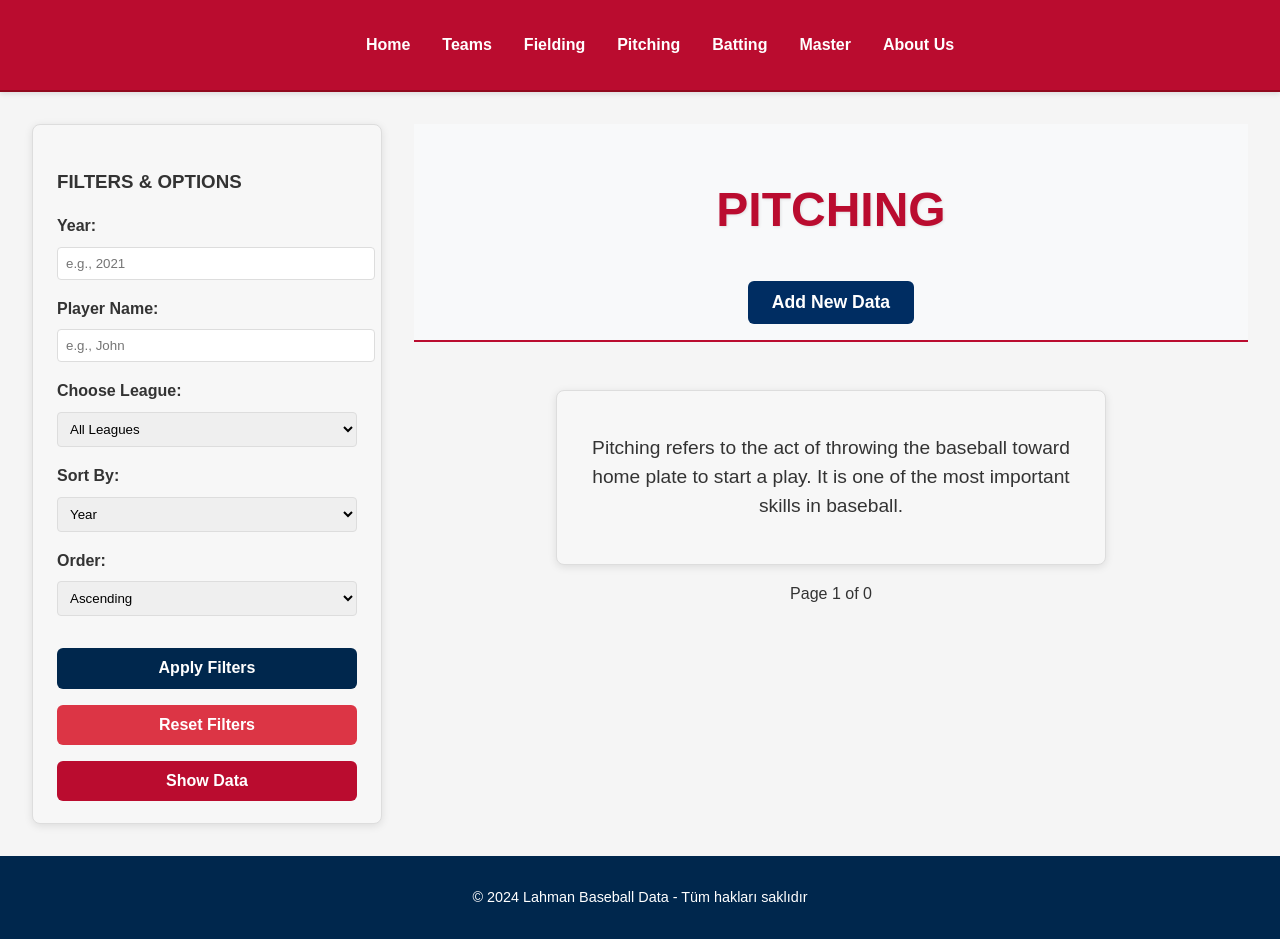
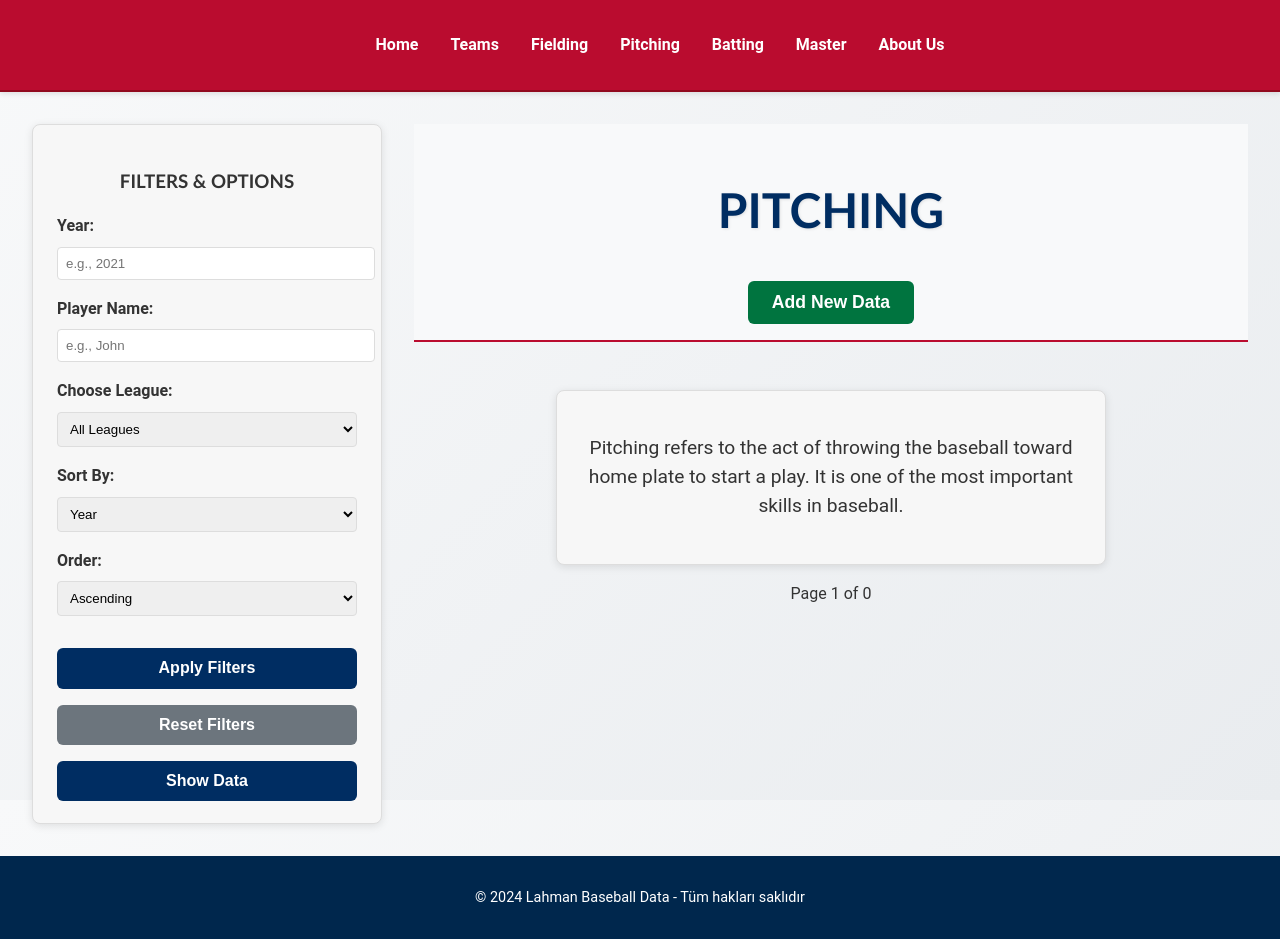
Before and after one commit to CommitCrewDB/CommitCrew, a Flask app: page /pitching in a window 1280 px wide. Run offline with Flask 3, Linux system fonts and the light colour scheme; data that the repository does not hold is empty.

Commit message:
Colors matched

```diff
--- a/app/static/pitching.css
+++ b/app/static/pitching.css
@@ -4,7 +4,25 @@
     gap: 2rem;
     margin: 2rem;
 }
+body {
+    font-family: 'Roboto', sans-serif;
+    background-color: #f8f9fa;
+    background: linear-gradient(135deg, #f8f9fa, #e9ecef);
+    margin: 0;
+    padding: 0;
+}
 
+h1, h2 {
+    font-family: 'Roboto', sans-serif;
+    font-weight: 700;
+}
+
+h1, h2, h3 {
+    color: #002d62;
+    text-align: center;
+    margin-bottom: 20px;
+    font-family: 'Trebuchet MS', sans-serif;
+}
 /* Sidebar */
 .sidebar {
     width: 300px;
@@ -55,21 +73,21 @@
 }
 
 .btn-primary {
-    background-color: #ba0c2f;
+    background-color: #002d62;
     color: #fff;
 }
 
 .btn-primary:hover {
-    background-color: #91091e;
+    background-color: #001b40;
 }
 
 .btn-secondary {
-    background-color: #00274d;
+    background-color: #002d62;
     color: #fff;
 }
 
 .btn-secondary:hover {
-    background-color: #001a33;
+    background-color: #001b40;
 }
 
 .btn-success {
@@ -82,21 +100,21 @@
 }
 
 .btn-warning {
-    background-color: #ffc107;
-    color: black;
+    background-color: #002d62;
+    color: white;
 }
 
 .btn-warning:hover {
-    background-color: #e0a800;
+    background-color: #001b40;
 }
 
 .btn-danger {
-    background-color: #dc3545;
+    background-color: #6c757d;
     color: white;
 }
 
 .btn-danger:hover {
-    background-color: #b52a37;
+    background-color: #5a6268;
 }
 
 /* Table Header */
@@ -211,7 +229,7 @@
 /* Centered Title Styling */
 .pitching-title {
     font-size: 3rem; /* Larger font for emphasis */
-    color: #ba0c2f;
+    color: #002d62;
     text-transform: uppercase;
     font-weight: bold;
     cursor: pointer;
@@ -222,7 +240,7 @@
 /* Add Data Button Styling */
 .add-data-btn {
     padding: 0.7rem 1.5rem;
-    background-color: #002d62;
+    background-color: #00743f;
     color: white;
     font-size: 1.1rem;
     border: none;
@@ -252,7 +270,7 @@
 /* Centered Title Styling */
 .pitching-title {
     font-size: 3rem;
-    color: #ba0c2f;
+    color: #002d62;
     text-transform: uppercase;
     font-weight: bold;
     cursor: pointer;
```
Also changed, not shown: other parts of app/static/pitching.css (+1 -46 lines).
